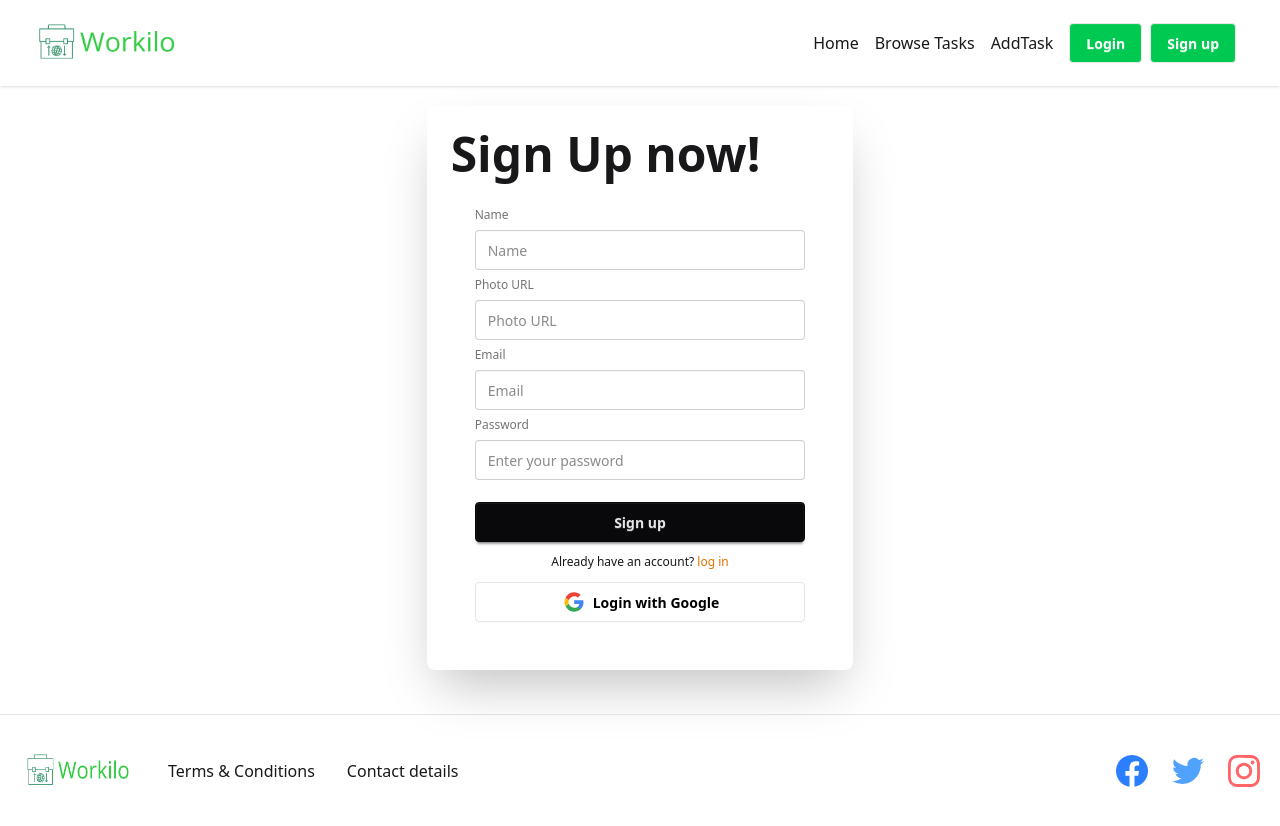
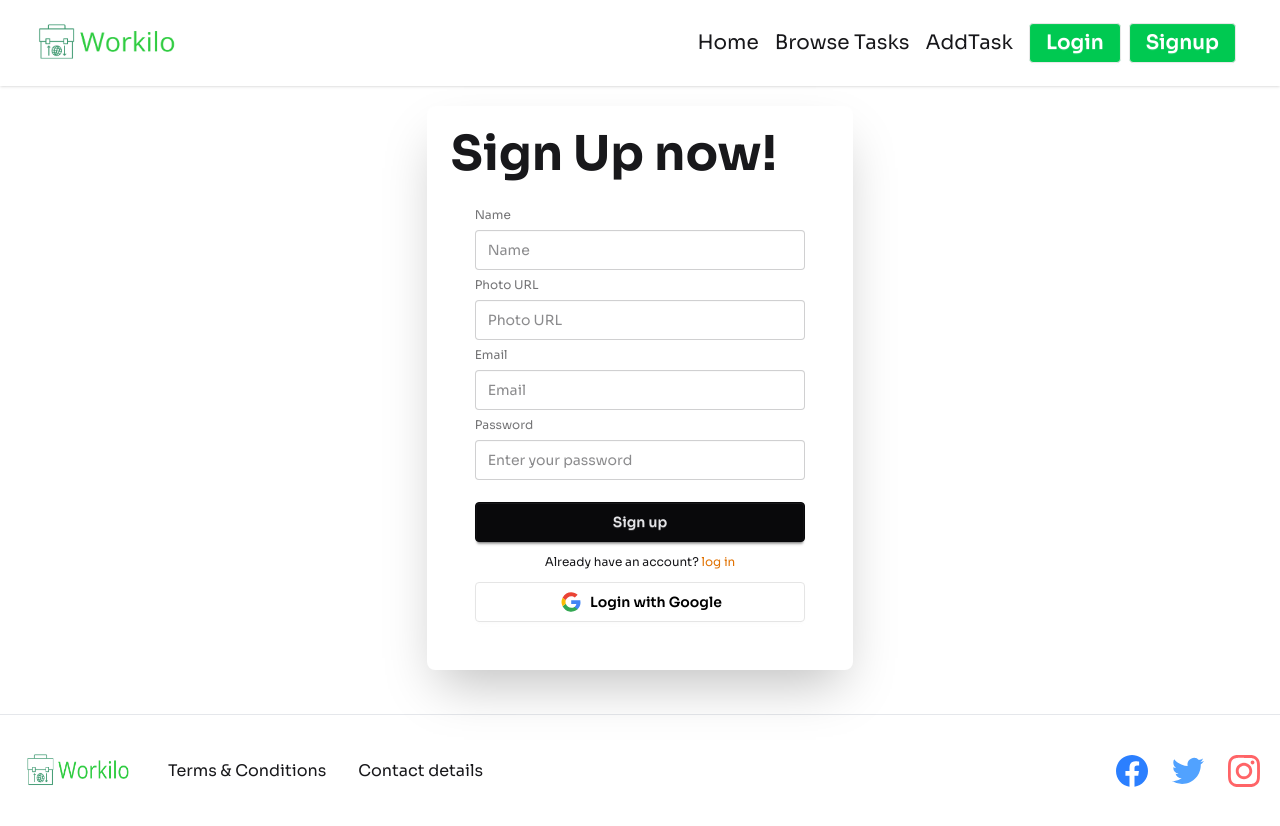
Before and after one commit to NaimuL295/Freelance-Task-client-site, a React (Vite) app: page /signup in a window 1280 px wide. Built offline with nearby package versions, Linux system fonts and the light colour scheme; no server answers.

Commit message:
sigup toast fix

```diff
--- a/index.html
+++ b/index.html
@@ -5,6 +5,9 @@
     <link rel="icon" type="image/svg+xml" href="/vite.svg" />
     <meta name="viewport" content="width=device-width, initial-scale=1.0" />
     <title>Vite + React</title>
+     <style>
+      @import url('https://fonts.googleapis.com/css2?family=Sora:wght@100..800&display=swap');
+      </style>
   </head>
   <body>
     <div id="root"></div>
--- a/src/component/CartDetails/CartDetails.jsx
+++ b/src/component/CartDetails/CartDetails.jsx
@@ -14,7 +14,7 @@ const CartDetails = () => {
     setBidsCount(updatedCount);
     setIsBidding(true);
 
-    fetch(`http://localhost:3000/tasks/${data._id}`, {
+    fetch(`https://assignment-10-server-side-blond.vercel.app/tasks/${data._id}`, {
       method: 'PATCH',
       headers: {
         'Content-Type': 'application/json'
--- a/src/component/FeaturedTasks/FeaturedTasks.jsx
+++ b/src/component/FeaturedTasks/FeaturedTasks.jsx
@@ -3,7 +3,7 @@ import React, { useEffect, useState } from 'react';
 const FeaturedTasks = () => {
      const [tasks, setTasks] = useState([]);
       useEffect(() => {
-    fetch('http://localhost:3000/featured-tasks')
+    fetch('https://assignment-10-server-side-blond.vercel.app/featured-tasks')
       .then(res => res.json())
       .then(data => setTasks(data));
   }, []);
--- a/src/component/Header/Header.jsx
+++ b/src/component/Header/Header.jsx
@@ -33,7 +33,7 @@ logout().then((result) => {
 }
 
     return (
-      <div className="navbar bg-base-100 shadow-sm px-6 py-4 text-base">
+      <div className="navbar bg-base-100 shadow-sm px-6 py-4 text-xl">
       <div className="navbar-start">
       <li className=' list-none lg:flex max-sm:hidden  font-bold'><img  className='w-40 bg-center bg-cover' src={logo} alt='' /></li>
         <div className=" lg:hidden  md:hidden dropdown">
@@ -82,10 +82,10 @@ logout().then((result) => {
 
 
 
-    {user? <button onClick={handlerSigOut} className="btn bg-green-500  text-white ">  Log out </button>:
-        <button className="btn bg-green-500  text-white  "><Link to="/login">Login</Link>      </button>}
+    {user? <button onClick={handlerSigOut} className="btn bg-green-500 text-xl  text-white ">  Log out </button>:
+        <button className="btn bg-green-500  text-white text-xl "><Link to="/login">Login</Link>      </button>}
 
-     {user? "" :<Link to="/signup"><button className="btn bg-green-500  text-white "> Sign up</button> </Link>  }
+     {user? "" :<Link to="/signup"><button className="btn bg-green-500  text-xl text-white ">Signup</button> </Link>  }
 
       </div>
     </div>
--- a/src/component/MyPostUpdate/MYPostUpdate.jsx
+++ b/src/component/MyPostUpdate/MYPostUpdate.jsx
@@ -23,7 +23,7 @@ console.log(data)
  const userData={...formDataObj,day}
 console.log('Updated formObject:', userData);
 
-fetch(`http://localhost:3000/tasks/${data._id}`,{
+fetch(`https://assignment-10-server-side-blond.vercel.app/tasks/${data._id}`,{
    method: 'PUT',
   headers: {
     'Content-Type': 'application/json'
--- a/src/component/MyTask/MyTask.jsx
+++ b/src/component/MyTask/MyTask.jsx
@@ -12,7 +12,7 @@ const MyTask = () => {
 useEffect(() => {
   if (!user?.email) return;
 
-  fetch(`http://localhost:3000/tasks?emailParams=${user.email}`)
+  fetch(`https://assignment-10-server-side-blond.vercel.app/tasks?emailParams=${user.email}`)
     .then((result) => result.json())
     .then((data) => {
       console.log(data);
@@ -37,7 +37,7 @@ Swal.fire({
   confirmButtonText: "Yes, delete it!"
 }).then((result) => {
   if (result.isConfirmed) {
-  fetch(`http://localhost:3000/tasks/${id}`,{
+  fetch(`https://assignment-10-server-side-blond.vercel.app/tasks/${id}`,{
  method:'DELETE',
  headers: {
         'Content-Type': 'application/json'
--- a/src/component/Slider/Slider.jsx
+++ b/src/component/Slider/Slider.jsx
@@ -16,7 +16,7 @@ const Slider = () => {
     useEffect(()=>{
     const fetchData = async () => {
 
-       const response = await fetch("http://localhost:3000/slider");
+       const response = await fetch("https://assignment-10-server-side-blond.vercel.app/slider");
 
         const data = await response.json();
       setData(data)
--- a/src/component/page/AddTask/AddTask.jsx
+++ b/src/component/page/AddTask/AddTask.jsx
@@ -26,7 +26,7 @@ console.log('Updated formObject:', userData);
 if (!userData) {
    return toast.error("Enter Details")
 }
-fetch("http://localhost:3000/task",{
+fetch("https://assignment-10-server-side-blond.vercel.app/task",{
      method: 'POST',
       headers: {
         'Content-Type': 'application/json'
--- a/src/component/page/Router/Router.jsx
+++ b/src/component/page/Router/Router.jsx
@@ -25,19 +25,19 @@ import MYPostUpdate from "../../MyPostUpdate/MYPostUpdate";
   {path:"/addTask",element:<ProtectRouter> <AddTask></AddTask></ProtectRouter>
      },
   {path:"/browseTask",
-    loader:()=>fetch("http://localhost:3000/tasks"),
+    loader:()=>fetch("https://assignment-10-server-side-blond.vercel.app/tasks"),
     Component:BrowseTask,
     hydrateFallbackElement:<Spinner></Spinner>
   },
 
   {path:"/task/:id",
-    loader:({params})=>fetch(`http://localhost:3000/tasks/${params.id}`),
+    loader:({params})=>fetch(`https://assignment-10-server-side-blond.vercel.app/tasks/${params.id}`),
     Component:CartDetails,
   hydrateFallbackElement:<Spinner></Spinner>
   },
 
   {path:"/myTask",element:<ProtectRouter> <MyTask></MyTask>  </ProtectRouter>},
-  {path:"/update/:id",loader:({params})=>fetch(`http://localhost:3000/tasks/${params.id}`),
+  {path:"/update/:id",loader:({params})=>fetch(`https://assignment-10-server-side-blond.vercel.app/tasks/${params.id}`),
     Component:MYPostUpdate,
     hydrateFallbackElement:<Spinner></Spinner>
   },
--- a/src/component/page/Signup/Signup.jsx
+++ b/src/component/page/Signup/Signup.jsx
@@ -98,7 +98,7 @@ const googleLogin=()=>{
           <input type="password" name="password"
     autoComplete="current-password"
     placeholder="Enter your password"
-        minLength="6"
+
    //   pattern="^(?=.*[a-z])(?=.*[A-Z])(?=.*\d).{6,}$"
   aria-required="true"  className="input w-full"    required/>
 
--- a/src/index.css
+++ b/src/index.css
@@ -1,2 +1,14 @@
 @import "tailwindcss";
 @plugin "daisyui";
+
+
+.sora{
+    font-family: "Sora", sans-serif;
+    font-optical-sizing: auto;
+    font-weight: 300;
+    font-style: normal;
+  }
+   body{
+    font-family: "Sora", sans-serif;
+
+   }
```
